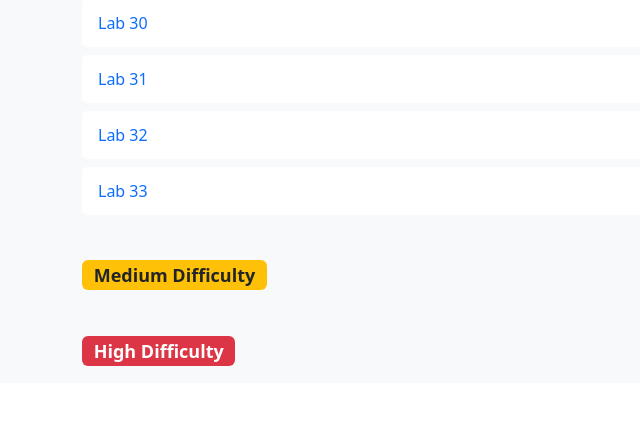
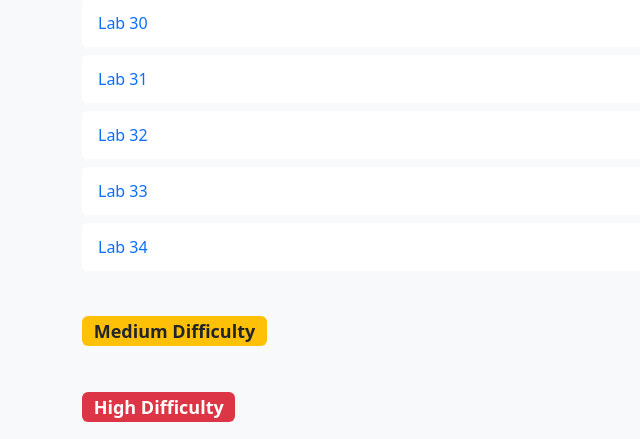
Before and after one commit to KrazePlanet/KrazePlanetLabs, a PHP site: page /xss in a window 1280 px wide. Shown: the part 1772-2211 px from the top of the page, without its empty margins (0-640 px from the left). Before the commit the page ends 2138 px from the top, so only its background shows below. Run offline with PHP 8.4, Linux system fonts and the light colour scheme.

Commit message:
Update index.php

```diff
--- a/xss/index.php
+++ b/xss/index.php
@@ -125,6 +125,7 @@
       <li><a href="31">Lab 31</a></li>
       <li><a href="32">Lab 32</a></li>
       <li><a href="33">Lab 33</a></li>
+      <li><a href="34">Lab 34</a></li>
     </ul>
 
     <div class="section-title">
```
